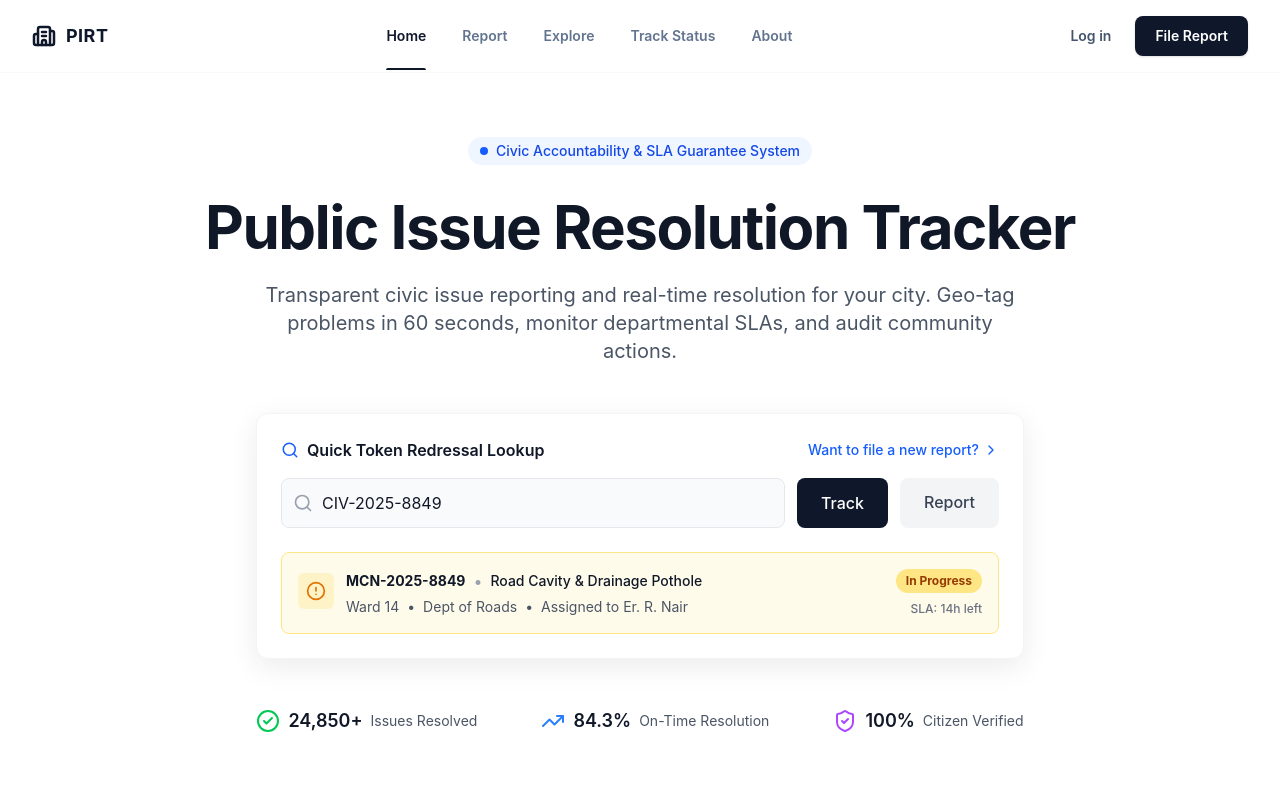
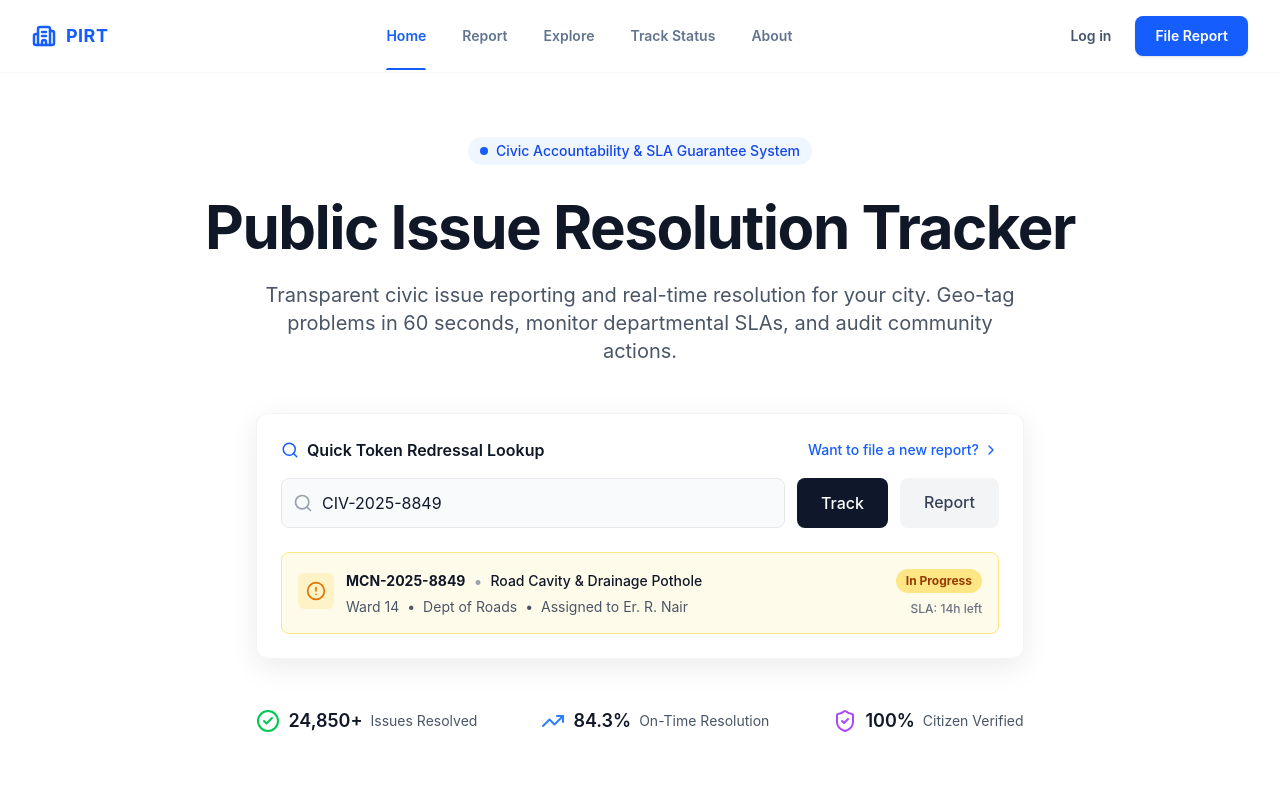
Before and after one commit to Aryan6000/tezhack-2026-project, a React (Vite) app: page / in a window 1280 px wide. Shown: the top 800 px of the page. Built offline with nearby package versions, Linux system fonts and the light colour scheme.

Commit message:
installed framer motion and added smooth transition to the navbar and while switching tabs

```diff
--- a/package.json
+++ b/package.json
@@ -12,6 +12,7 @@
   "dependencies": {
     "@tailwindcss/vite": "^4.3.3",
     "clsx": "^2.1.1",
+    "framer-motion": "^13.2.0",
     "lucide-react": "^1.41.0",
     "react": "^19.2.8",
     "react-dom": "^19.2.8",
--- a/src/App.jsx
+++ b/src/App.jsx
@@ -1,4 +1,5 @@
-import { BrowserRouter as Router, Routes, Route } from 'react-router-dom';
+import { BrowserRouter as Router, Routes, Route, useLocation } from 'react-router-dom';
+import { AnimatePresence, motion } from 'framer-motion';
 import Navbar from './components/Navbar';
 import Footer from './components/Footer';
 import Home from './pages/Home';
@@ -7,20 +8,37 @@ import ExploreIssues from './pages/ExploreIssues';
 import Auth from './pages/Auth';
 import TrackStatus from './pages/TrackStatus';
 
+const AnimatedRoutes = () => {
+  const location = useLocation();
+
+  return (
+    <AnimatePresence mode="wait">
+      <motion.div
+        key={location.pathname}
+        initial={{ opacity: 0, y: 10 }}
+        animate={{ opacity: 1, y: 0 }}
+        exit={{ opacity: 0, y: -10 }}
+        transition={{ duration: 0.2, ease: "easeOut" }}
+        className="flex-grow flex flex-col"
+      >
+        <Routes location={location}>
+          <Route path="/" element={<Home />} />
+          <Route path="/report" element={<ReportIssue />} />
+          <Route path="/explore" element={<ExploreIssues />} />
+          <Route path="/auth" element={<Auth />} />
+          <Route path="/track" element={<TrackStatus />} />
+        </Routes>
+      </motion.div>
+    </AnimatePresence>
+  );
+};
+
 function App() {
   return (
     <Router>
-      <div className="min-h-screen font-sans bg-white text-gray-900 flex flex-col">
+      <div className="min-h-screen font-sans bg-white text-gray-900 flex flex-col overflow-hidden">
         <Navbar />
-        <div className="flex-grow flex flex-col">
-          <Routes>
-            <Route path="/" element={<Home />} />
-            <Route path="/report" element={<ReportIssue />} />
-            <Route path="/explore" element={<ExploreIssues />} />
-            <Route path="/auth" element={<Auth />} />
-            <Route path="/track" element={<TrackStatus />} />
-          </Routes>
-        </div>
+        <AnimatedRoutes />
         <Footer />
       </div>
     </Router>
--- a/src/components/Navbar.jsx
+++ b/src/components/Navbar.jsx
@@ -1,6 +1,7 @@
 import { useState } from 'react';
 import { Building2, Menu } from 'lucide-react';
 import { Link, useLocation } from 'react-router-dom';
+import { motion } from 'framer-motion';
 
 const Navbar = () => {
   const [mobileMenuOpen, setMobileMenuOpen] = useState(false);
@@ -21,8 +22,8 @@ const Navbar = () => {
 
           {/* Logo - Left */}
           <Link to="/" className="flex items-center gap-2.5 shrink-0">
-            <Building2 size={24} className="text-slate-900" strokeWidth={2.5} />
-            <span className="font-bold text-lg tracking-wide text-slate-900">PIRT</span>
+            <Building2 size={24} className="text-blue-600" strokeWidth={2.5} />
+            <span className="font-bold text-lg tracking-wide text-blue-600">PIRT</span>
           </Link>
 
           {/* Nav Links - Center (Desktop) */}
@@ -37,13 +38,17 @@ const Navbar = () => {
                     to={link.path}
                     className={`relative px-4 py-6 text-sm font-semibold transition-colors ${
                       isActive
-                        ? 'text-slate-900'
-                        : 'text-slate-500 hover:text-slate-900'
+                        ? 'text-blue-600'
+                        : 'text-slate-500 hover:text-blue-600'
                     }`}
                   >
                     {link.name}
                     {isActive && (
-                      <span className="absolute bottom-0 left-4 right-4 h-0.5 bg-slate-900 rounded-t-full"></span>
+                      <motion.span
+                        layoutId="nav-underline"
+                        className="absolute bottom-0 left-4 right-4 h-0.5 bg-blue-600 rounded-t-full"
+                        transition={{ type: "spring", bounce: 0.2, duration: 0.6 }}
+                      />
                     )}
                   </Link>
                 );
@@ -53,10 +58,10 @@ const Navbar = () => {
 
           {/* Actions - Right (Desktop) */}
           <div className="hidden md:flex items-center space-x-6 shrink-0">
-            <Link to="/auth" className="text-slate-600 text-sm font-semibold hover:text-slate-900 transition-colors">
+            <Link to="/auth" className="text-slate-600 text-sm font-semibold hover:text-blue-600 transition-colors">
               Log in
             </Link>
-            <Link to="/report" className="bg-slate-900 hover:bg-black text-white px-5 py-2.5 rounded-lg text-sm font-semibold transition-all shadow-sm">
+            <Link to="/report" className="bg-blue-600 hover:bg-blue-700 text-white px-5 py-2.5 rounded-lg text-sm font-semibold transition-all shadow-sm">
               File Report
             </Link>
           </div>
@@ -64,7 +69,7 @@ const Navbar = () => {
           {/* Mobile Menu Button */}
           <div className="md:hidden flex items-center">
             <button
-              className="p-2 text-slate-600 hover:text-slate-900 transition-colors rounded-md"
+              className="p-2 text-slate-600 hover:text-blue-600 transition-colors rounded-md"
               onClick={() => setMobileMenuOpen(!mobileMenuOpen)}
             >
               <Menu size={24} />
@@ -85,8 +90,8 @@ const Navbar = () => {
                   to={link.path}
                   className={`block px-3 py-3 text-base font-semibold rounded-lg ${
                     isActive
-                      ? 'bg-slate-50 text-slate-900'
-                      : 'text-slate-600 hover:bg-slate-50 hover:text-slate-900'
+                      ? 'bg-blue-50 text-blue-600'
+                      : 'text-slate-600 hover:bg-blue-50 hover:text-blue-600'
                   }`}
                   onClick={() => setMobileMenuOpen(false)}
                 >
@@ -98,14 +103,14 @@ const Navbar = () => {
             <div className="border-t border-gray-100 mt-4 pt-4 flex flex-col gap-3">
               <Link
                 to="/auth"
-                className="block px-3 py-2 text-base font-semibold text-slate-600 hover:text-slate-900 text-center"
+                className="block px-3 py-2 text-base font-semibold text-slate-600 hover:text-blue-600 text-center"
                 onClick={() => setMobileMenuOpen(false)}
               >
                 Log in
               </Link>
               <Link
                 to="/report"
-                className="w-full bg-slate-900 text-white px-4 py-3 rounded-lg text-base font-semibold text-center hover:bg-black transition-colors shadow-sm"
+                className="w-full bg-blue-600 text-white px-4 py-3 rounded-lg text-base font-semibold text-center hover:bg-blue-700 transition-colors shadow-sm"
                 onClick={() => setMobileMenuOpen(false)}
               >
                 File Report
```
Also changed, not shown: 1 other file (tests, documents, lock files or other folders).
